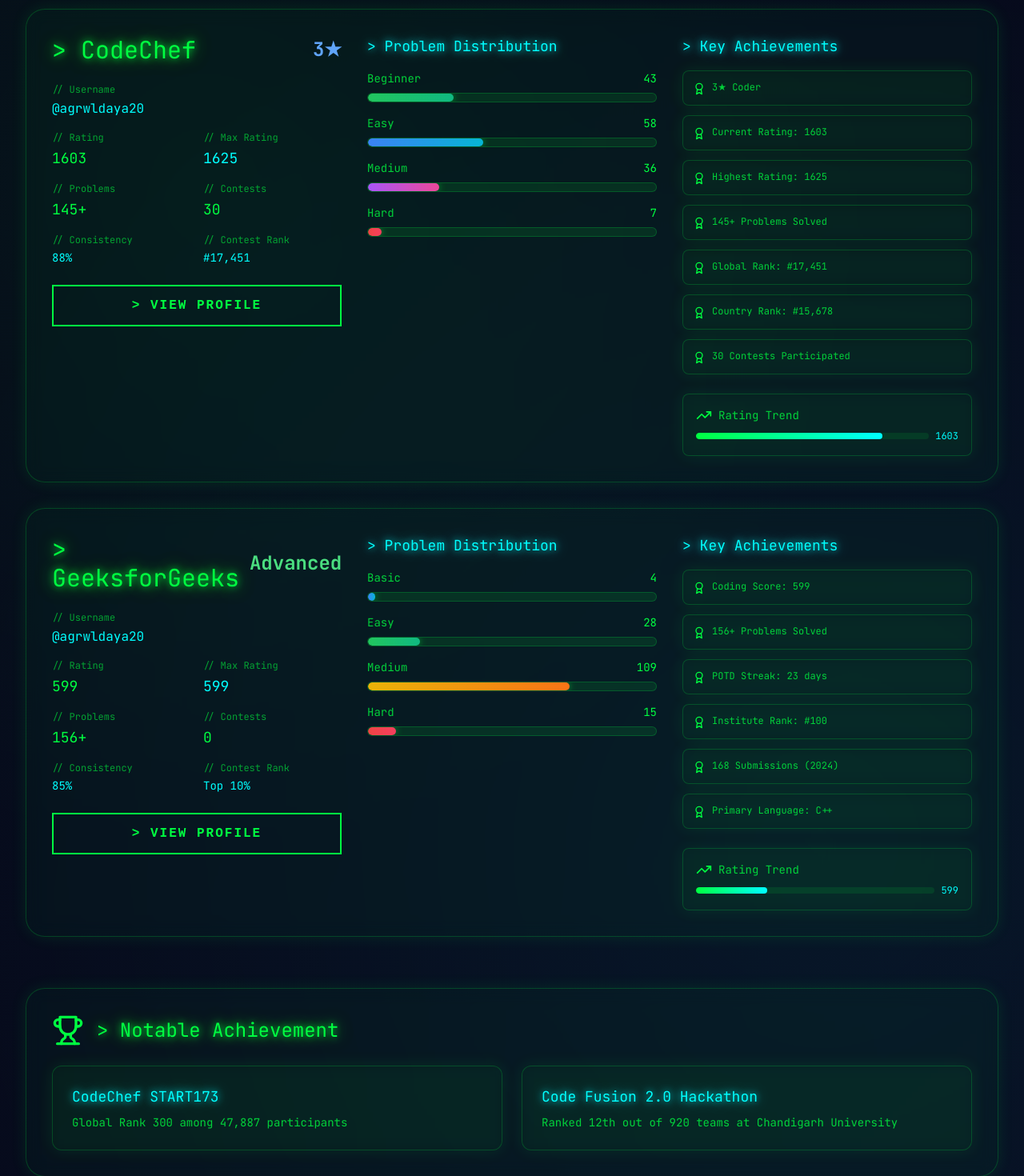
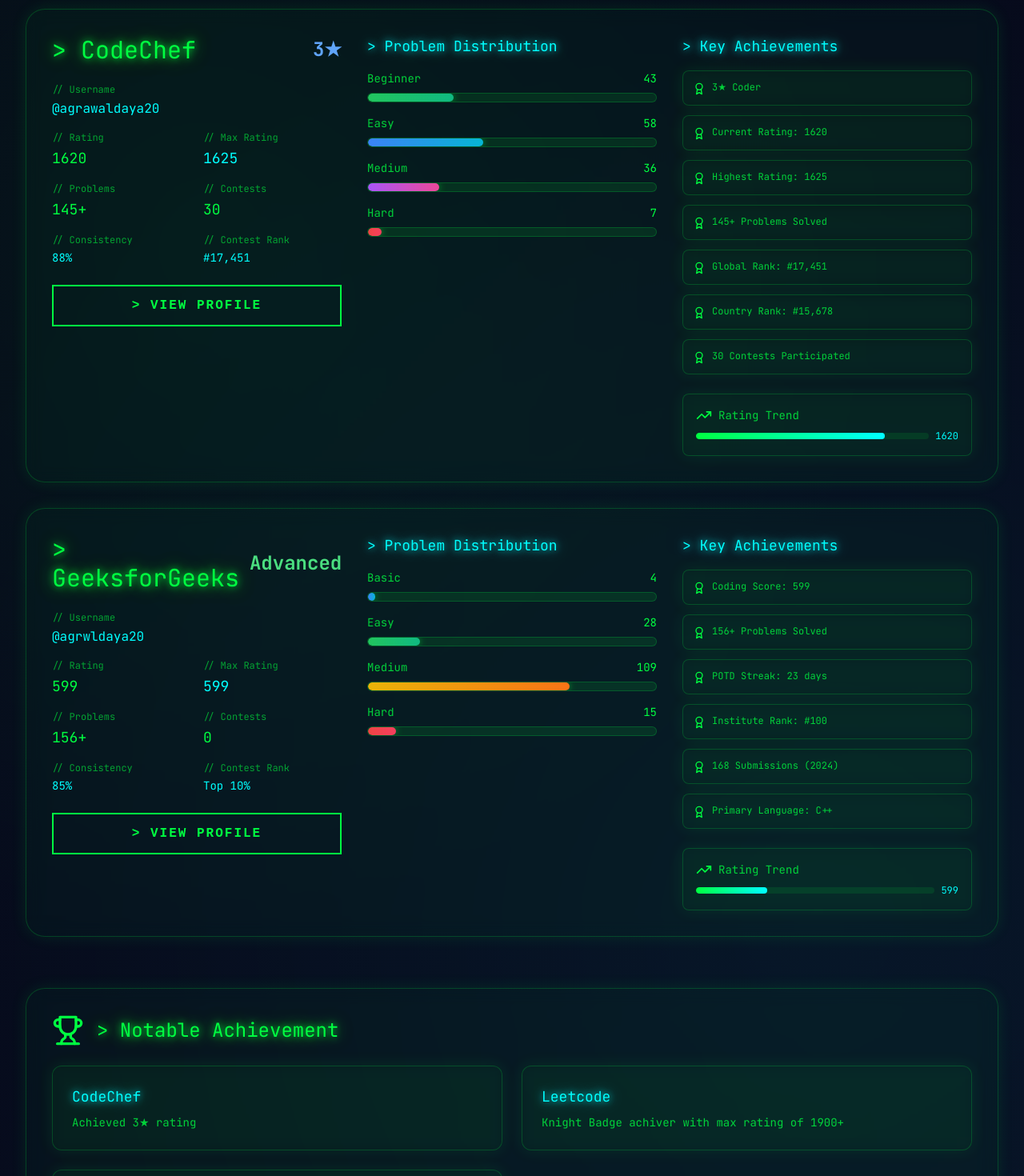
Before and after one commit to agrwldaya/Daya_portofolio, a Next.js app: page /competitive-programming in a window 1280 px wide. Shown: the part 1140-2610 px from the top of the page at 80% size. Built offline with nearby package versions, Linux system fonts and the light colour scheme; no server answers.

Commit message:
Changes in DSA section

```diff
--- a/components/CompetitiveProgramming.tsx
+++ b/components/CompetitiveProgramming.tsx
@@ -42,13 +42,14 @@
 // Problem-solving stats (totalSolved, easySolved, etc.) are fetched from API
 // Last updated: Based on profile snapshot
 const LEETCODE_CONTEST_STATIC_DATA = {
-  contestRating: 1773,             // Current contest rating
+  contestRating: 1901,             // Current contest rating
   contestRank: 66278,              // Global contest rank
   totalParticipants: 784100,       // Total participants (for percentage calculation)
-  topPercentage: 8.69,             // Top percentage (8.69%)
-  totalContests: 16,               // Number of contests attended
-  totalBadges: 11,                 // Total number of badges
+  topPercentage: 4.91,             // Top percentage (8.69%)
+  totalContests: 24,               // Number of contests attended
+  totalBadges: 12,                 // Total number of badges
   badges: [
+    { name: 'Knight Badge', icon: 'Knight hexagonal badge' },
     { name: '365 Days Badge', icon: 'Gold hexagonal badge' },
     { name: '20 Days Badge', icon: 'Silver hexagonal badge' },
     { name: '10 Days Badge', icon: 'Silver hexagonal badge' },
@@ -62,15 +63,15 @@
 // Update these values manually from your CodeChef profile
 // Last updated: Based on profile snapshot
 const CODE_CHEF_STATIC_DATA = {
-  username: 'agrwldaya20',
-  rating: 1603,                    // Current rating
+  username: 'agrawaldaya20',
+  rating: 1620,                    // Current rating
   maxRating: 1625,                 // Highest rating achieved
   stars: 3,                        // Star rating (1-7)
   problemsSolved: 145,             // Total problems solved
   contests: 30,                    // Number of contests participated
   globalRank: 17451,               // Global rank
   countryRank: 15678,              // Country rank (India)
-  profileUrl: 'https://www.codechef.com/users/agrwldaya20',
+  profileUrl: 'https://www.codechef.com/users/agrawaldaya20',
   // Optional: Add badges if you want to display them
   badges: [
     { name: 'Contest Contender', level: 'Silver', progress: '30/50' },
@@ -125,8 +126,8 @@
   },
   {
     name: 'CodeChef',
-    username: 'agrwldaya20',
-    link: 'https://www.codechef.com/users/agrwldaya20',
+    username: 'agrawaldaya20',
+    link: 'https://www.codechef.com/users/agrawaldaya20',
     currentRating: 0,
     maxRating: 0,
     problemsSolved: 0,
@@ -189,7 +190,7 @@
           let badge = 'Newbie'
           let badgeColor = 'text-gray-400'
           if (data.totalSolved >= 500) {
-            badge = 'Expert'
+            badge = 'Knight'
             badgeColor = 'text-yellow-400'
           } else if (data.totalSolved >= 300) {
             badge = 'Advanced'
@@ -829,10 +830,18 @@
           <div className="grid grid-cols-1 md:grid-cols-2 gap-4 sm:gap-6">
             <div className="glass rounded-lg sm:rounded-xl p-4 sm:p-6 border-terminal-green/20">
               <div className="text-terminal-cyan font-mono text-base sm:text-lg mb-2 glow-cyan">
-                CodeChef START173
+                CodeChef
               </div>
               <div className="text-terminal-green/80 font-mono text-xs sm:text-sm">
-                Global Rank 300 among 47,887 participants
+                Achieved 3★ rating
+              </div>
+            </div>
+            <div className="glass rounded-lg sm:rounded-xl p-4 sm:p-6 border-terminal-green/20">
+              <div className="text-terminal-cyan font-mono text-base sm:text-lg mb-2 glow-cyan">
+                Leetcode
+              </div>
+              <div className="text-terminal-green/80 font-mono text-xs sm:text-sm">
+                Knight Badge achiver with max rating of 1900+
               </div>
             </div>
             <div className="glass rounded-lg sm:rounded-xl p-4 sm:p-6 border-terminal-green/20">
--- a/components/Navigation.tsx
+++ b/components/Navigation.tsx
@@ -11,7 +11,7 @@
   { name: 'About', href: '/about' },
   { name: 'Skills', href: '/skills' },
   { name: 'Projects', href: '/projects' },
-  { name: 'CP', href: '/competitive-programming' },
+  { name: 'DSA', href: '/competitive-programming' },
   { name: 'Contact', href: '/contact' },
 ]
 
```
